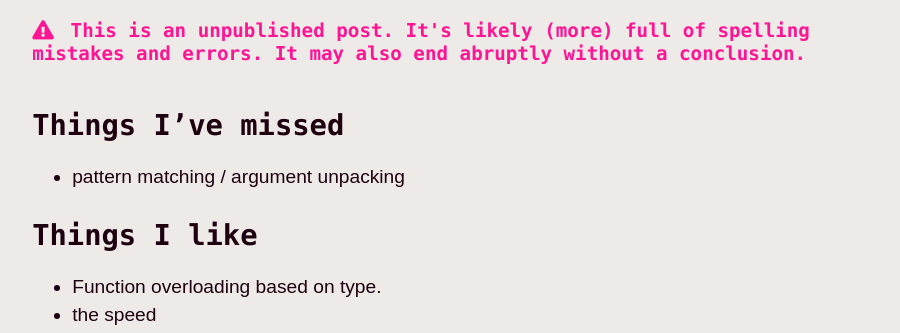
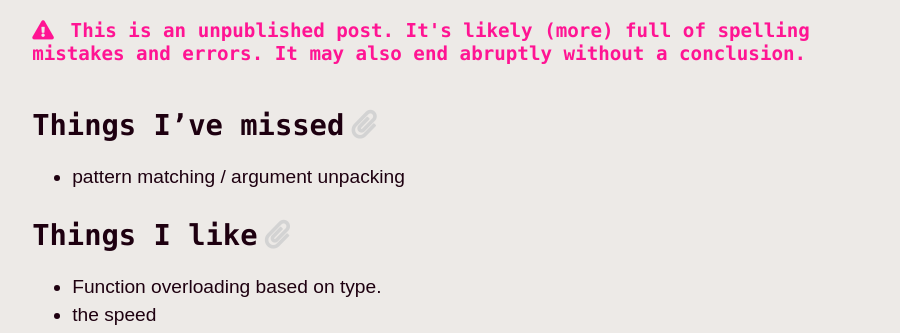
Before and after one commit to meadsteve/meadsteve.github.io, a Jekyll site: the page built from _posts/2020-12-10-advent-of-reflection.markdown, in a window 1280 px wide. Shown: the part 224-557 px from the top of the page, without its empty margins (189-1089 px from the left). Built offline with Jekyll 4.4.1, drawn with Linux system fonts in a browser that asks for light colours.

Commit message:
js magically add links to headers in posts

```diff
--- a/_layouts/post.html
+++ b/_layouts/post.html
@@ -21,3 +21,5 @@ layout: default
 </article>
 
 {% include discuss.html %}
+
+<script src="/javascripts/link-helper.js" async></script>
--- a/css/main.css
+++ b/css/main.css
@@ -90,6 +90,11 @@ a:visited {
 
 .post a:hover {
   color: deeppink;
+}
+
+a.header-link {
+  color: lightgrey;
+  padding-left: 0.25em;
 }
 
 .post a:hover i {
--- /dev/null
+++ b/javascripts/link-helper.js
@@ -0,0 +1,7 @@
+const headers_h2 = document.getElementsByTagName("h2");
+const headers_h3 = document.getElementsByTagName("h3");
+const headers = [...headers_h2, ...headers_h3];
+
+headers.filter((header) => header.id).forEach((header) => {
+    header.innerHTML += "<a class='header-link' aria-hidden='true' href='#" + header.id + "'><i class='fas fa-paperclip'></i></a>"
+});
```
